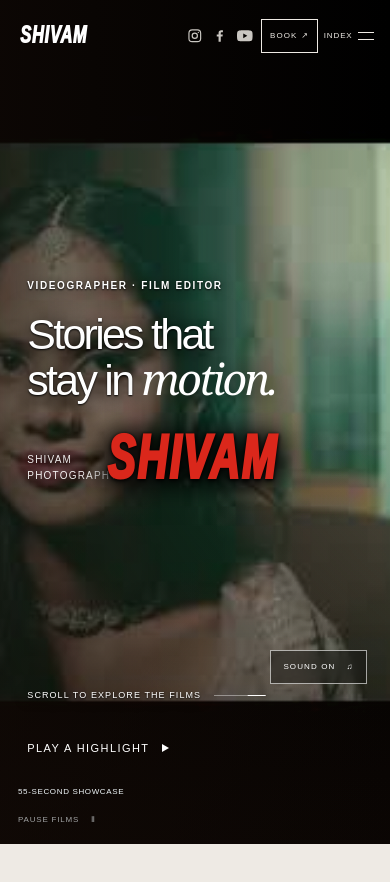
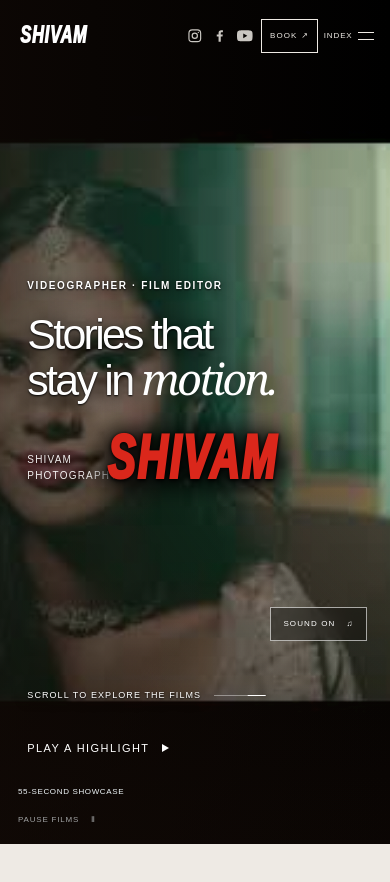
Before and after one commit to sakshamfit/shivam-og, a Next.js app: page / in a window 390 px wide. Shown: the top 882 px of the page. Built offline with nearby package versions, Linux system fonts and the light colour scheme.

Commit message:
Prevent phone hero controls from overlapping (#9)

```diff
--- a/app/globals.css
+++ b/app/globals.css
@@ -300,7 +300,7 @@ em { font-family:Georgia,"Times New Roman",serif; font-weight:400; }
   .booking-toggle { min-height:34px; padding:0 8px; gap:4px; font-size:8px; }
   .menu-toggle { gap:5px; font-size:8px; }
   .menu-toggle>span { width:15px; }
-  .intro-sound-toggle { right:6%; bottom:19%; font-size:8px; padding:10px 12px; }
+  .intro-sound-toggle { right:6%; bottom:24%; font-size:8px; padding:10px 12px; }
   .booking-dialog { padding:28px!important; }
 }
 .wordmark { height:.93em; }
@@ -419,7 +419,7 @@ html,body { max-width:100%; overflow-x:clip; }
   .film-section-label span:first-child { max-width:42%; }
   .film-section-label span:last-child { max-width:54%; }
   .chapter-caption p { max-width:66%; }
-  .intro-sound-toggle { bottom:17%; }
+  .intro-sound-toggle { bottom:29%; }
 }
 @media(max-height:520px) and (orientation:landscape) {
   .site-header { height:58px; }
```
